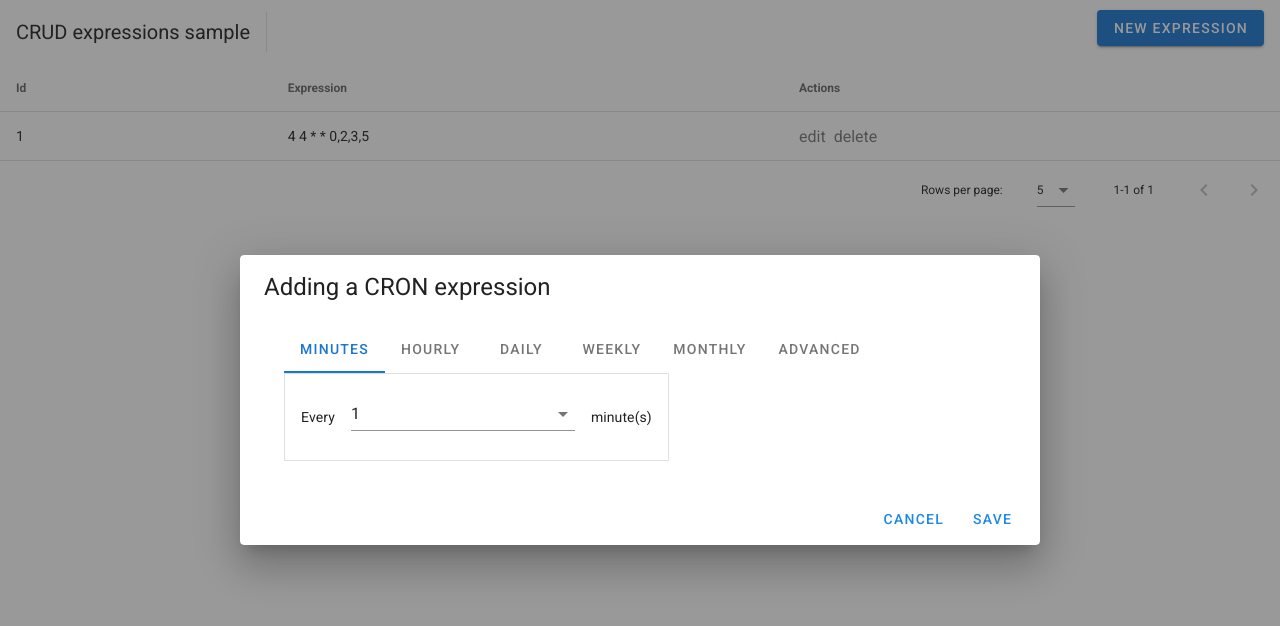
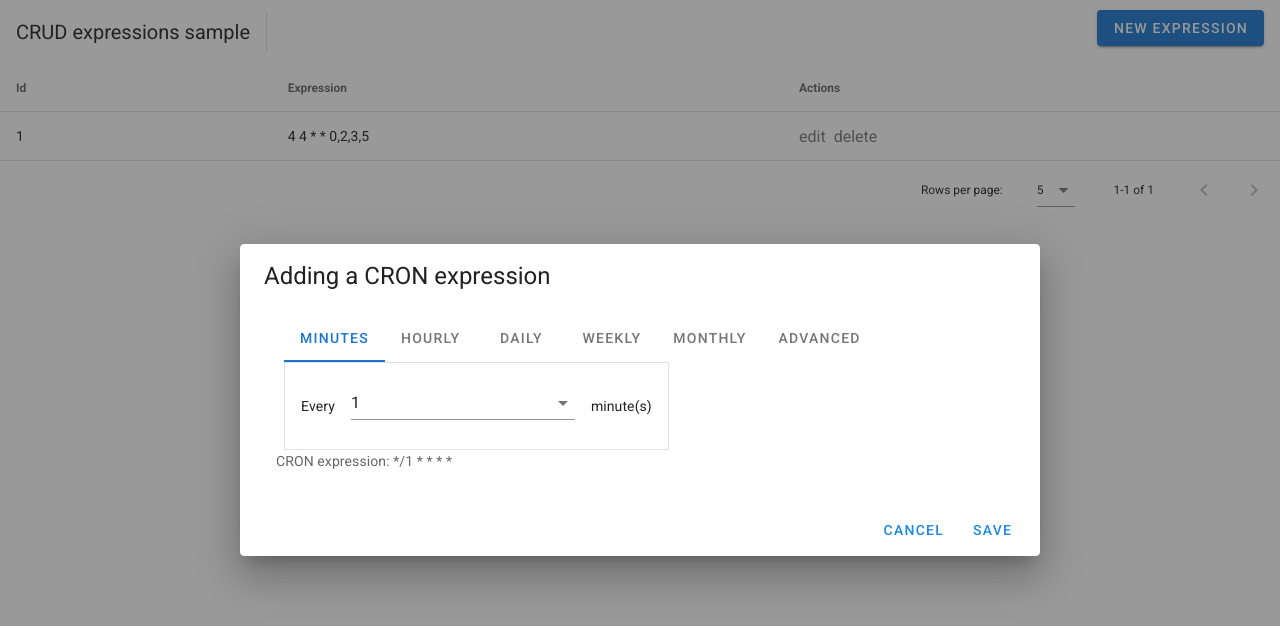
Before and after one commit to karoletrych/vue-cron-editor, a Vue app: page / in a window 1280 px wide. Both pictures are taken after a click on the button "NEW EXPRESSION". Shown: the top 626 px of the page. Built offline with nearby package versions, Linux system fonts and the light colour scheme.

Commit message:
add display at grid sample

```diff
--- a/src/App.vue
+++ b/src/App.vue
@@ -19,6 +19,8 @@
                                 <v-container>
                                     <vue-cron-editor v-model="editedItem.expression">
                                     </vue-cron-editor>
+
+                                    CRON expression: {{editedItem.expression}}
                                 </v-container>
                             </v-card-text>
 
```
